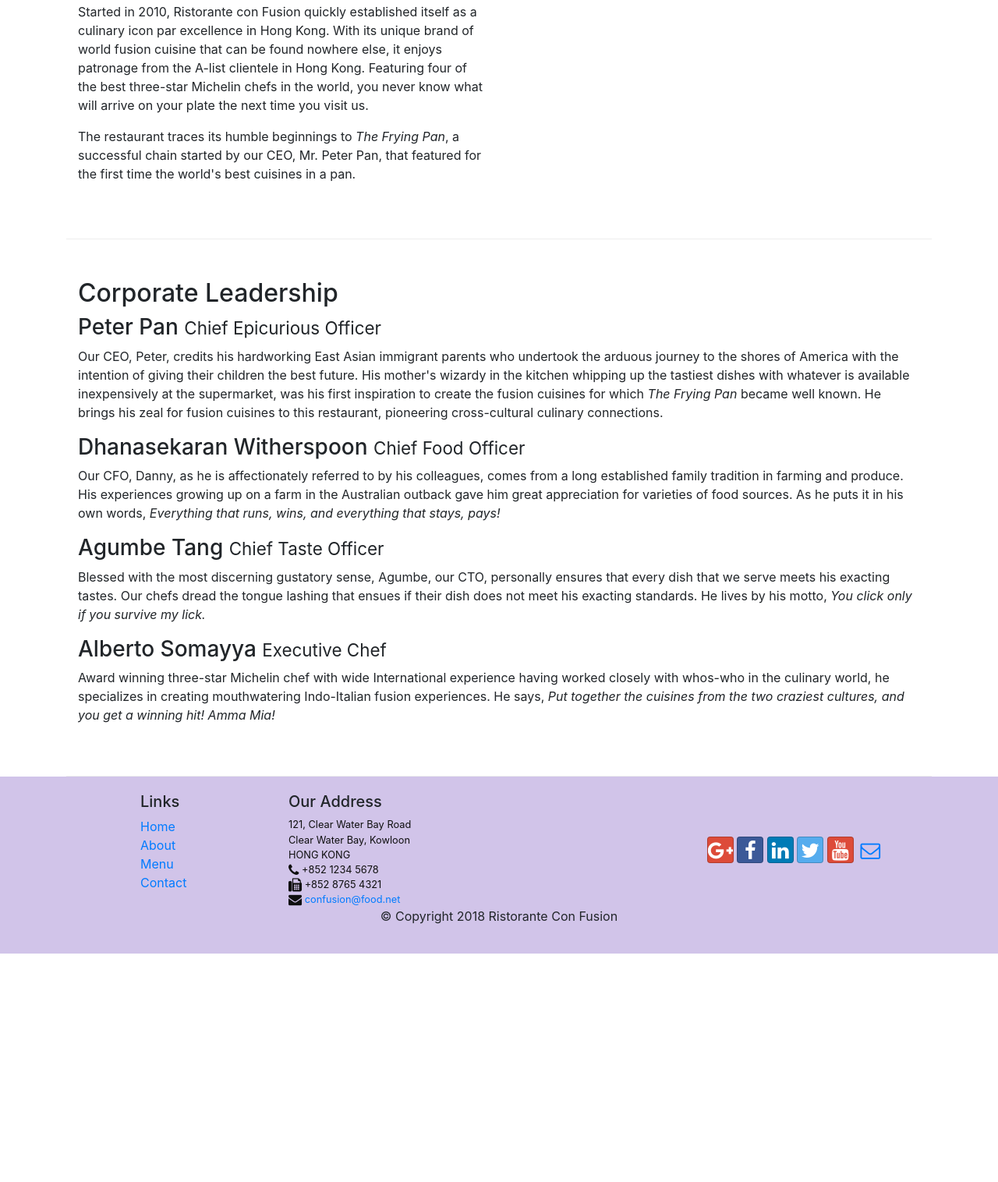
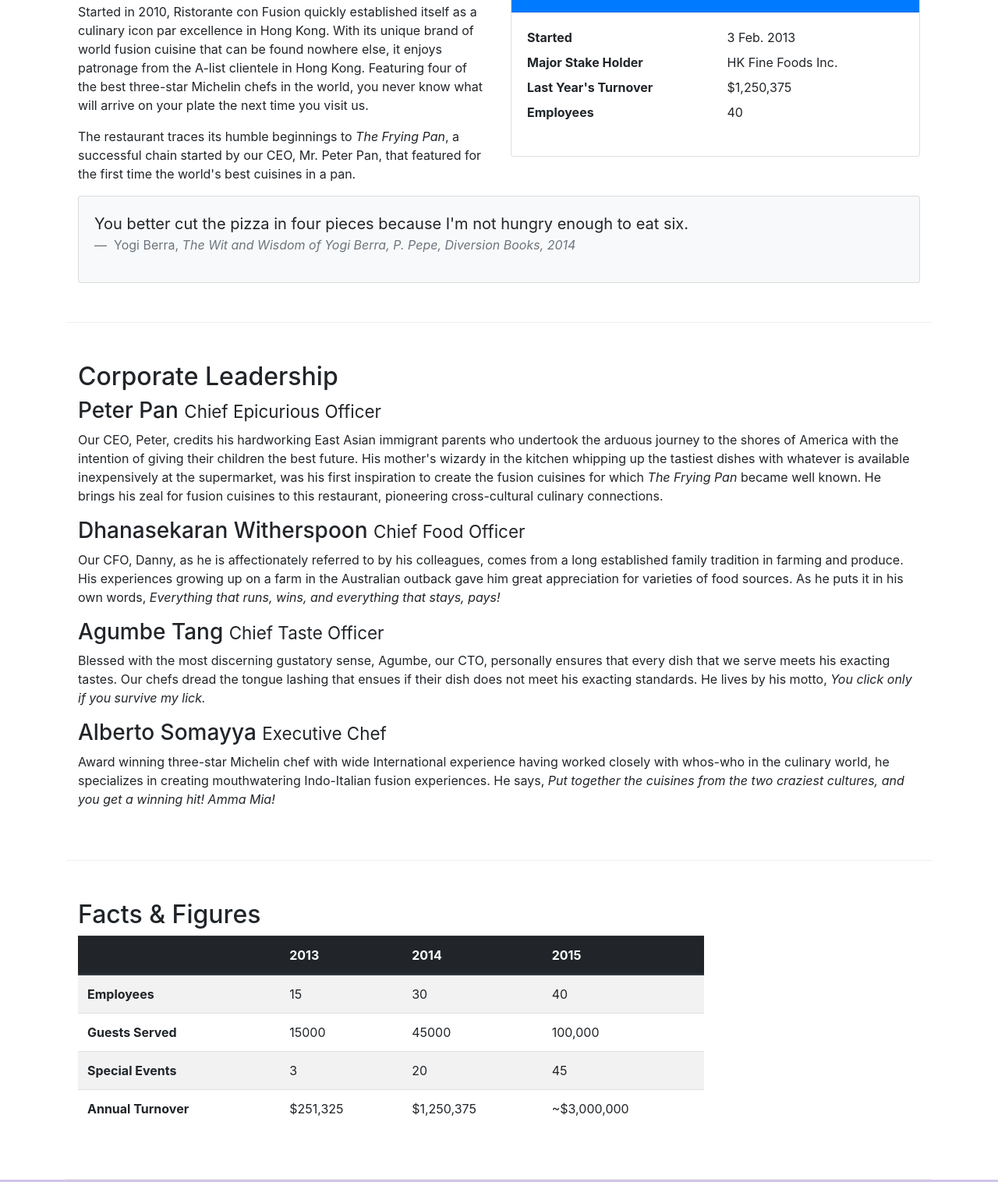
Before and after one commit to ShehrozIrfan/setup-bootstrap, a website: page aboutus.html in a window 1280 px wide. Shown: the part 558-2074 px from the top of the page at 78% size. Before the commit the page ends 1781 px from the top, so only its background shows below. Drawn offline with nearby package versions, Linux system fonts and the light colour scheme.

Commit message:
Tables and Cards

```diff
--- a/aboutus.html
+++ b/aboutus.html
@@ -77,7 +77,34 @@
                 <p>Started in 2010, Ristorante con Fusion quickly established itself as a culinary icon par excellence in Hong Kong. With its unique brand of world fusion cuisine that can be found nowhere else, it enjoys patronage from the A-list clientele in Hong Kong.  Featuring four of the best three-star Michelin chefs in the world, you never know what will arrive on your plate the next time you visit us.</p>
                 <p>The restaurant traces its humble beginnings to <em>The Frying Pan</em>, a successful chain started by our CEO, Mr. Peter Pan, that featured for the first time the world's best cuisines in a pan.</p>
             </div>
-            <div class="col col-sm">
+            <div class="col-12 col-sm-6">
+                <div class="card">
+                    <h3 class="card-header bg-primary text-white">Facts At a Glance</h3>
+                    <div class="card-body">
+                        <dl class="row">
+                            <dt class="col-6">Started</dt>
+                            <dd class="col-6">3 Feb. 2013</dd>
+                            <dt class="col-6">Major Stake Holder</dt>
+                            <dd class="col-6">HK Fine Foods Inc.</dd>
+                            <dt class="col-6">Last Year's Turnover</dt>
+                            <dd class="col-6">$1,250,375</dd>
+                            <dt class="col-6">Employees</dt>
+                            <dd class="col-6">40</dd>
+                        </dl>
+                    </div>
+                </div>
+            </div>
+            <div class="col-12">
+                <div class="card card-body bg-light">
+                    <blockquote class="blockquote">
+                        <p class="mb-0">You better cut the pizza in four pieces because I'm not hungry enough to eat six.</p>
+                        <footer class="blockquote-footer">
+                            Yogi Berra,
+                            <cite title="Source Title">The Wit and Wisdom of Yogi Berra,
+                            P. Pepe, Diversion Books, 2014</cite>
+                        </footer>
+                    </blockquote>
+                </div>
             </div>
         </div>
 
@@ -94,6 +121,50 @@
                 <h3>Alberto Somayya <small>Executive Chef</small></h3>
                 <p class="d-none d-sm-block">Award winning three-star Michelin chef with wide International experience having worked closely with whos-who in the culinary world, he specializes in creating mouthwatering Indo-Italian fusion experiences. He says, <em>Put together the cuisines from the two craziest cultures, and you get a winning hit! Amma Mia!</em></p>
             </div>
+       </div>
+       <div class="row row-content">
+           <div class="col-12 col-sm-9">
+               <h2>Facts &amp; Figures</h2>
+               <div class="table-responsive">
+                   <table class="table table-striped">
+                       <thead class="thead-dark">
+                         <tr>
+                            <th>&nbsp;</th>
+                            <th>2013</th>
+                            <th>2014</th>
+                            <th>2015</th>
+                         </tr>
+                       </thead>
+                       <tbody>
+                        <tr>
+                            <th>Employees</th>
+                            <td>15</td>
+                            <td>30</td>
+                            <td>40</td>
+                        </tr>
+                        <tr>
+                            <th>Guests Served</th>
+                            <td>15000</td>
+                            <td>45000</td>
+                            <td>100,000</td>
+                        </tr>
+                        <tr>
+                            <th>Special Events</th>
+                            <td>3</td>
+                            <td>20</td>
+                            <td>45</td>
+                        </tr>
+                        <tr>
+                            <th>Annual Turnover</th>
+                            <td>$251,325</td>
+                            <td>$1,250,375</td>
+                            <td>~$3,000,000</td>
+                        </tr>
+                    </tbody>
+                   </table>
+               </div>
+           </div>
+           <div class="col-12 col-sm-3"></div>
        </div>
 
     </div>
```
